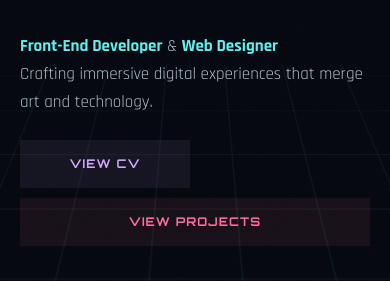
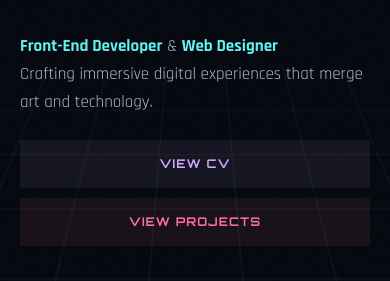
Before and after one commit to GhaniPutra/My_CV, a plain HTML site: page index.html in a window 390 px wide. Shown: the part 510-791 px from the top of the page. Drawn offline with nearby package versions, Linux system fonts and the light colour scheme; animation ran at ten frames a second.

Commit message:
feat: adjust btn-tertiary styling to span full width in home actions

```diff
--- a/style.css
+++ b/style.css
@@ -650,6 +650,7 @@ html.has-reveals [data-aos].aos-animate { opacity: 1; transform: none; }
   .home-subtitle { max-width: 430px; margin-bottom: 24px; font-size: 17px; }
   .home-actions { display: grid; grid-template-columns: 1fr 1fr; margin-bottom: 38px; }
   .btn-primary, .btn-secondary, .btn-tertiary { width: 100%; min-height: 48px; }
+  .btn-tertiary { grid-column: 1 / -1; }
   .btn-secondary { grid-column: 1 / -1; }
   .stats-bar { gap: 0; }
   .stat-number { font-size: 24px; }
```
